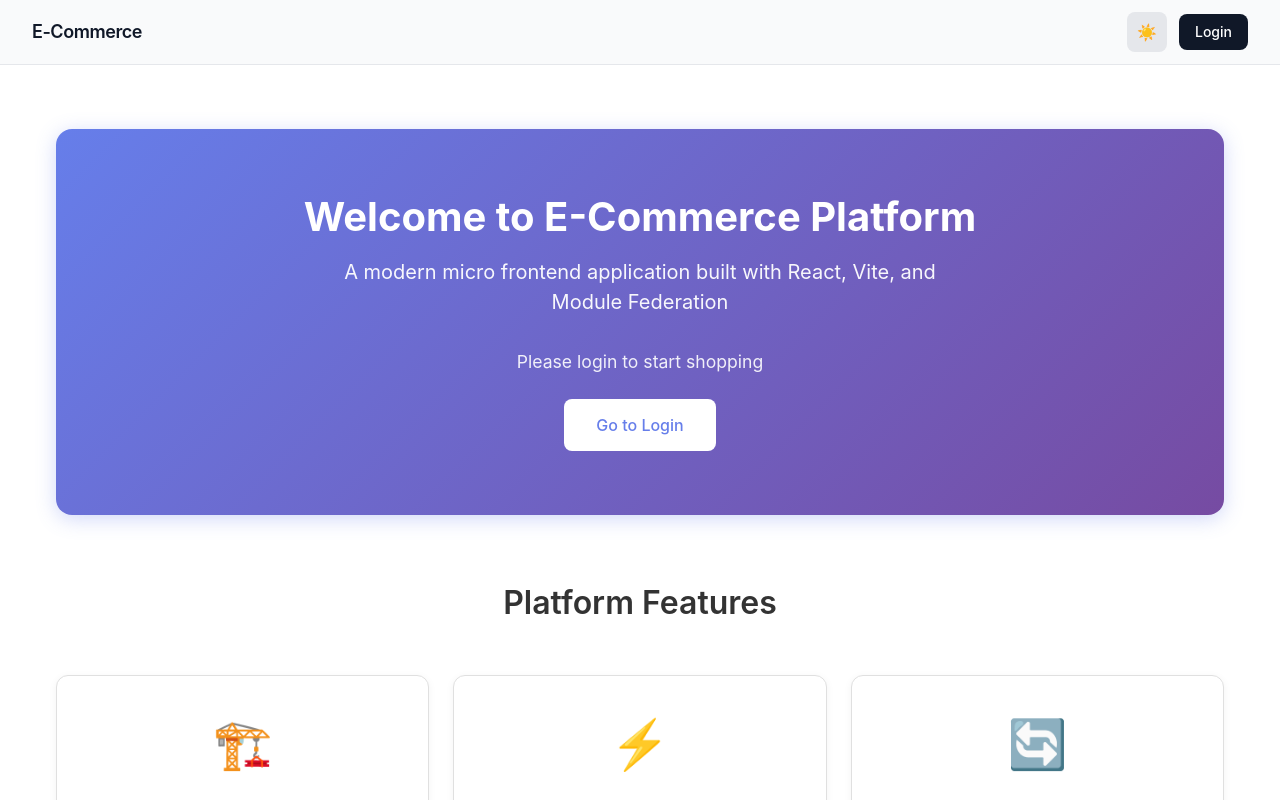
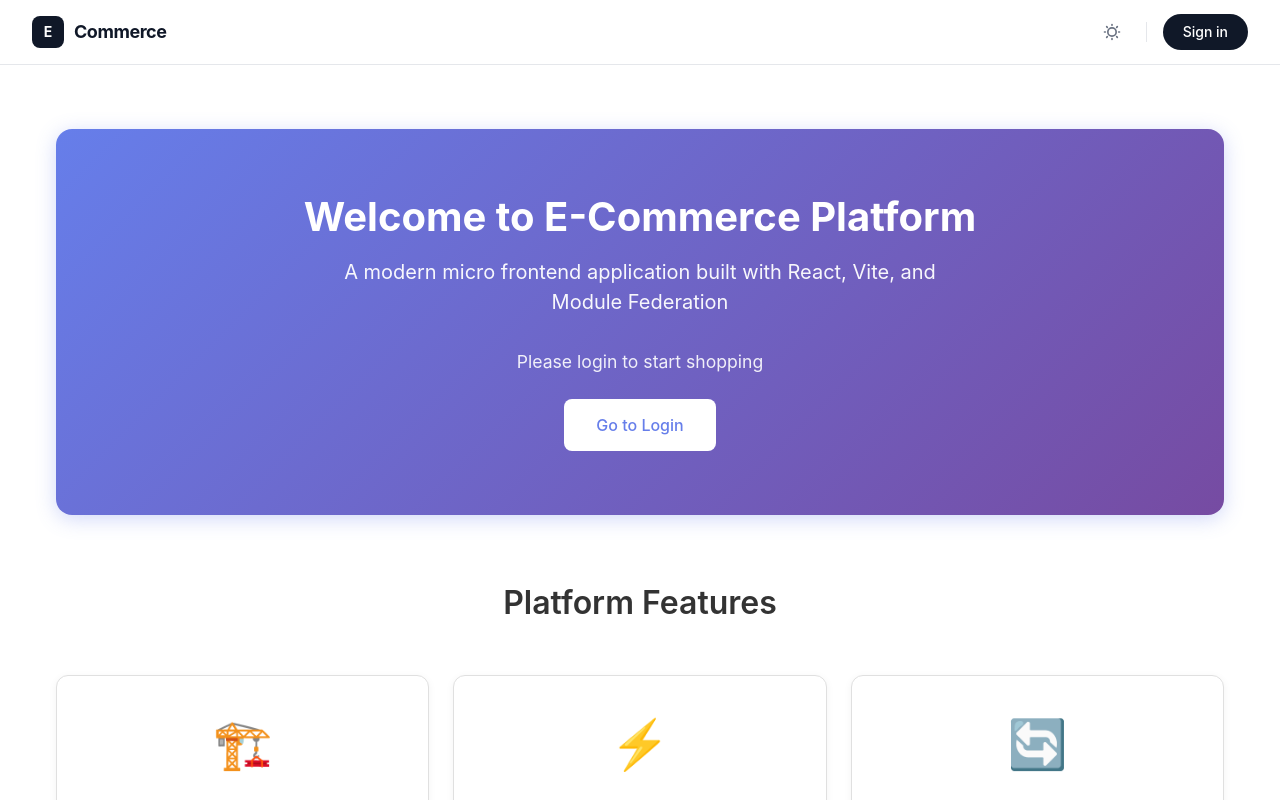
Before and after one commit to thiendp99/eco, a React (Vite) app in the folder packages/host/: page / in a window 1280 px wide. Shown: the top 800 px of the page. Built offline with nearby package versions, Linux system fonts and the light colour scheme.

Commit message:
chore: change cart

```diff
--- a/packages/host/src/components/RemoteWrapper.tsx
+++ b/packages/host/src/components/RemoteWrapper.tsx
@@ -23,6 +23,9 @@ const remoteRegistry: Record<string, Record<string, RemoteComponent>> = {
     Cart: lazy(() => import('shoppingCart/Cart')) as RemoteComponent,
     CartButton: lazy(
       () => import('shoppingCart/CartButton')
+    ) as RemoteComponent,
+    CartDrawer: lazy(
+      () => import('shoppingCart/CartDrawer')
     ) as RemoteComponent,
   },
 };
--- a/packages/host/src/layouts/MainLayout.tsx
+++ b/packages/host/src/layouts/MainLayout.tsx
@@ -5,6 +5,7 @@ import { Suspense, lazy } from 'react';
 import { ErrorBoundary } from '../components/ErrorBoundary';
 
 const CartButton = lazy(() => import('shoppingCart/CartButton'));
+const CartDrawer = lazy(() => import('shoppingCart/CartDrawer'));
 
 export const MainLayout = () => {
   const { user, isAuthenticated, logout } = useAuthStore();
@@ -29,46 +30,50 @@ export const MainLayout = () => {
       <header
         className={`
     sticky top-0 z-40
-          border-b transition-colors duration-300
-          ${isDark ? 'bg-gray-900 border-gray-800' : 'bg-gray-50 border-gray-200'}
+    border-b transition-colors duration-300 backdrop-blur-md
+    ${isDark ? 'bg-gray-950/80 border-gray-800' : 'bg-white/80 border-gray-200'}
   `}
       >
         <div className="max-w-7xl mx-auto px-4 sm:px-6 lg:px-8 h-16 flex items-center justify-between gap-4">
-          {/* Left */}
-          <div className="flex items-center gap-8">
-            <Link
-              to="/"
-              className="text-lg font-semibold tracking-tight hover:opacity-80 transition-opacity"
+          {/* --- LEFT SECTION: BRAND & NAV --- */}
+          <div className="flex items-center gap-10">
+            {/* Brand Logo */}
+            <Link to="/" className="flex items-center gap-2.5 group">
+              {/* Minimalist Logo Icon */}
+              <div
+                className={`
+          w-8 h-8 rounded-lg flex items-center justify-center font-bold text-sm transition-transform group-hover:scale-105
+          ${isDark ? 'bg-white text-gray-900' : 'bg-gray-900 text-white'}
+        `}
               >
-              E-Commerce
+                E
+              </div>
+              <span
+                className={`text-lg font-bold tracking-tight ${isDark ? 'text-white' : 'text-gray-900'}`}
+              >
+                Commerce
+              </span>
             </Link>
 
+            {/* Main Navigation */}
             {isAuthenticated && (
-              <nav className="hidden md:flex items-center gap-1">
+              <nav className="hidden md:flex items-center gap-6">
                 <Link
                   to="/products"
                   className={`
-                    px-3 py-2 rounded-lg text-sm font-medium transition-colors
-                    ${isDark ? 'hover:bg-white/10' : 'hover:bg-black/5'}
+              text-sm font-medium transition-colors duration-200
+              ${isDark ? 'text-gray-400 hover:text-white' : 'text-gray-500 hover:text-gray-900'}
             `}
                 >
                   Products
                 </Link>
-                <Link
-                  to="/cart"
-                  className={`
-                    px-3 py-2 rounded-lg text-sm font-medium transition-colors
-                    ${isDark ? 'hover:bg-white/10' : 'hover:bg-black/5'}
-                  `}
-                >
-                  Cart
-                </Link>
+
                 {user?.role === 'admin' && (
                   <Link
                     to="/dashboard"
                     className={`
-                      px-3 py-2 rounded-lg text-sm font-medium transition-colors
-                      ${isDark ? 'hover:bg-white/10' : 'hover:bg-black/5'}
+                text-sm font-medium transition-colors duration-200
+                ${isDark ? 'text-gray-400 hover:text-white' : 'text-gray-500 hover:text-gray-900'}
               `}
                   >
                     Dashboard
@@ -78,64 +83,100 @@ export const MainLayout = () => {
             )}
           </div>
 
-          {/* Right */}
-          <div className="flex items-center gap-3">
+          {/* --- RIGHT SECTION: TOOLS & AUTH --- */}
+          <div className="flex items-center gap-2 sm:gap-4">
+            <div className="flex items-center gap-1 sm:gap-2">
               {isAuthenticated && (
-              <Suspense fallback={<div className="text-sm">Loading...</div>}>
+                <Suspense
+                  fallback={
+                    <div className="w-8 h-8 animate-pulse bg-gray-200 dark:bg-gray-800 rounded-full" />
+                  }
+                >
                   <ErrorBoundary>
                     <CartButton />
                   </ErrorBoundary>
                 </Suspense>
               )}
 
-            {/* Theme Toggle */}
+              {/* Theme Toggle - Ghost Button & SVG Icon */}
               <button
                 onClick={toggleTheme}
                 aria-label="Toggle theme"
                 className={`
-                h-10 w-10 rounded-lg flex items-center justify-center
-                transition-all duration-200
+            p-2 rounded-full transition-colors duration-200
             ${
               isDark
-                    ? 'bg-gray-800 hover:bg-gray-700'
-                    : 'bg-gray-200 hover:bg-gray-300'
+                ? 'text-gray-400 hover:text-white hover:bg-gray-800'
+                : 'text-gray-500 hover:text-gray-900 hover:bg-gray-100'
             }
           `}
               >
-              {isDark ? '🌙' : '☀️'}
+                {isDark ? (
+                  <svg
+                    className="w-5 h-5"
+                    fill="none"
+                    viewBox="0 0 24 24"
+                    stroke="currentColor"
+                  >
+                    <path
+                      strokeLinecap="round"
+                      strokeLinejoin="round"
+                      strokeWidth={2}
+                      d="M20.354 15.354A9 0 018.646 3.646 9.003 9.003 0 0012 21a9.003 9.003 0 008.354-5.646z"
+                    />
+                  </svg>
+                ) : (
+                  <svg
+                    className="w-5 h-5"
+                    fill="none"
+                    viewBox="0 0 24 24"
+                    stroke="currentColor"
+                  >
+                    <path
+                      strokeLinecap="round"
+                      strokeLinejoin="round"
+                      strokeWidth={2}
+                      d="M12 3v1m0 16v1m9-9h-1M4 12H3m15.364-6.364l-.707.707M6.343 17.657l-.707.707m12.728 0l-.707-.707M6.343 6.343l-.707-.707M12 7a5 5 0 100 10 5 5 0 000-10z"
+                    />
+                  </svg>
+                )}
               </button>
+            </div>
+
+            <div
+              className={`hidden sm:block w-px h-5 ${isDark ? 'bg-gray-800' : 'bg-gray-200'}`}
+            ></div>
 
             {isAuthenticated ? (
-              <>
+              <div className="flex items-center gap-4 pl-1">
                 <span
-                  className={`
-                    hidden sm:block text-sm
-                    ${isDark ? 'text-gray-400' : 'text-gray-600'}
-                  `}
+                  className={`hidden sm:block text-sm font-medium ${isDark ? 'text-gray-300' : 'text-gray-700'}`}
                 >
                   {user?.name}
                 </span>
                 <button
                   onClick={handleLogout}
-                  className="
-                    px-4 py-2 rounded-lg text-sm font-medium
-                    bg-red-600 text-white
-                    hover:bg-red-700 transition-all
-                  "
+                  className={`
+              text-sm font-medium transition-colors duration-200
+              ${isDark ? 'text-gray-500 hover:text-gray-300' : 'text-gray-500 hover:text-gray-900'}
+            `}
                 >
-                  Logout
+                  Log out
                 </button>
-              </>
+              </div>
             ) : (
               <Link
                 to="/login"
-                className="
-                  px-4 py-2 rounded-lg text-sm font-medium
-                  bg-gray-900 text-white
-                  hover:bg-gray-800 transition-all
-                "
+                className={`
+            px-5 py-2 rounded-full text-sm font-medium transition-all duration-200
+            ${
+              isDark
+                ? 'bg-white text-gray-900 hover:bg-gray-200'
+                : 'bg-gray-900 text-white hover:bg-gray-800'
+            }
+          `}
               >
-                Login
+                Sign in
               </Link>
             )}
           </div>
@@ -207,6 +248,14 @@ export const MainLayout = () => {
           </div>
         </div>
       </footer>
+
+      {isAuthenticated && (
+        <Suspense fallback={null}>
+          <ErrorBoundary>
+            <CartDrawer />
+          </ErrorBoundary>
+        </Suspense>
+      )}
     </div>
   );
 };
--- a/packages/host/src/types/remotes.d.ts
+++ b/packages/host/src/types/remotes.d.ts
@@ -21,3 +21,9 @@ declare module 'shoppingCart/CartButton' {
   const CartButton: ComponentType;
   export default CartButton;
 }
+
+declare module 'shoppingCart/CartDrawer' {
+  import { ComponentType } from 'react';
+  const CartDrawer: ComponentType;
+  export default CartDrawer;
+}
--- a/packages/shopping-cart/src/bootstrap.tsx
+++ b/packages/shopping-cart/src/bootstrap.tsx
@@ -2,7 +2,6 @@ import React from 'react';
 import ReactDOM from 'react-dom/client';
 import Cart from './components/Cart';
 import CartButton from './components/CartButton';
-import { CartDrawer } from './components/CartDrawer';
 import { useCartStore } from './stores/cartStore';
 import './index.css';
 
@@ -80,9 +79,6 @@ const TestApp = () => {
         {/* Full cart page */}
         <Cart />
       </div>
-
-      {/* Drawer overlay */}
-      <CartDrawer />
     </div>
   );
 };
--- a/packages/shopping-cart/src/components/CartDrawer.tsx
+++ b/packages/shopping-cart/src/components/CartDrawer.tsx
@@ -3,7 +3,7 @@ import { useThemeStore } from '@ecommerce/shared';
 import { CartItemComponent } from './CartItem';
 import { useEffect } from 'react';
 
-export const CartDrawer = () => {
+const CartDrawer = () => {
   const isOpen = useCartStore((state) => state.isOpen);
   const closeCart = useCartStore((state) => state.closeCart);
   const items = useCartStore((state) => state.items);
@@ -119,3 +119,5 @@ export const CartDrawer = () => {
     </>
   );
 };
+
+export default CartDrawer;
--- a/packages/shopping-cart/vite.config.ts
+++ b/packages/shopping-cart/vite.config.ts
@@ -18,6 +18,7 @@ export default defineConfig({
       exposes: {
         './Cart': './src/components/Cart',
         './CartButton': './src/components/CartButton',
+        './CartDrawer': './src/components/CartDrawer',
         './CartStore': './src/stores/cartStore',
       },
       shared: {
```
Also changed, not shown: 1 other file (tests, documents, lock files or other folders). Lines whose indentation alone changed are shown as unchanged.
